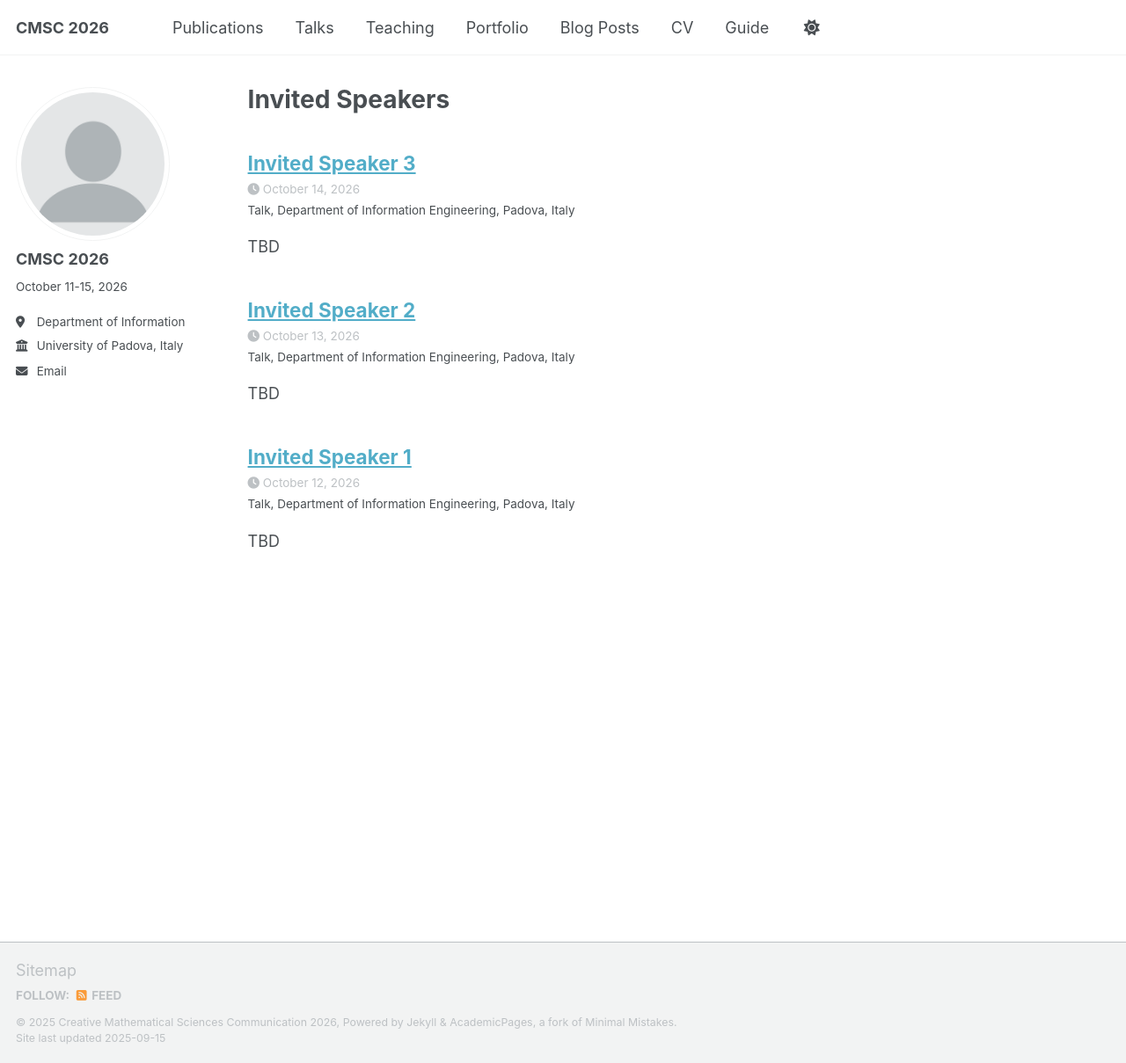
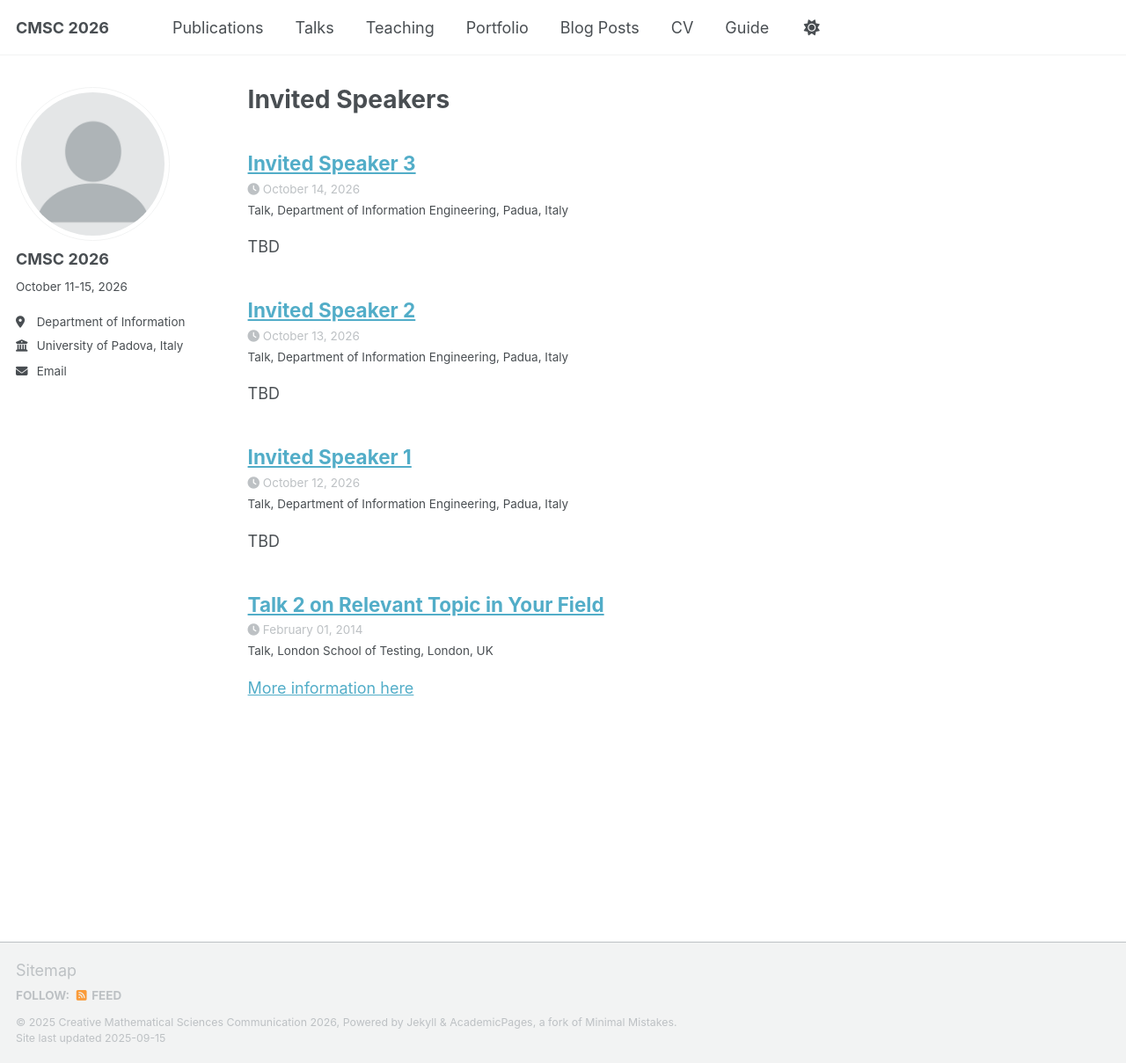
Before and after one commit to CMSC2026/cmsc2026.github.io, a Jekyll site: the page built from _pages/talks.html, in a window 1280 px wide and 1209 px high. Shown: the whole window at 88% size. Built offline with Jekyll 4.4.1, drawn with Linux system fonts in a browser that asks for light colours; a script that is not in the unit is left out.

Commit message:
added speakers and updated config - 3

```diff
--- /dev/null
+++ b/_talks/2014-02-01-talk-2.md
@@ -0,0 +1,13 @@
+---
+title: "Talk 2 on Relevant Topic in Your Field"
+collection: talks
+type: "Talk"
+permalink: /talks/2014-02-01-talk-2
+venue: "London School of Testing"
+date: 2014-02-01
+location: "London, UK"
+---
+
+[More information here](http://example2.com)
+
+This is a description of your talk, which is a markdown files that can be all markdown-ified like any other post. Yay markdown!
--- a/_talks/tbd-1.md
+++ b/_talks/tbd-1.md
@@ -5,7 +5,7 @@ type: "Talk"
 permalink: /talks/tbd-1
 venue: "Department of Information Engineering"
 date: 2026-10-12
-location: "Padova, Italy"
+location: "Padua, Italy"
 ---
 
 TBD
--- a/_talks/tbd-2.md
+++ b/_talks/tbd-2.md
@@ -5,7 +5,7 @@ type: "Talk"
 permalink: /talks/tbd-2
 venue: "Department of Information Engineering"
 date: 2026-10-13
-location: "Padova, Italy"
+location: "Padua, Italy"
 ---
 
 TBD
--- a/_talks/tbd-3.md
+++ b/_talks/tbd-3.md
@@ -5,7 +5,7 @@ type: "Talk"
 permalink: /talks/tbd-3
 venue: "Department of Information Engineering"
 date: 2026-10-14
-location: "Padova, Italy"
+location: "Padua, Italy"
 ---
 
 TBD
```
Also changed, not shown: 2 other files.
